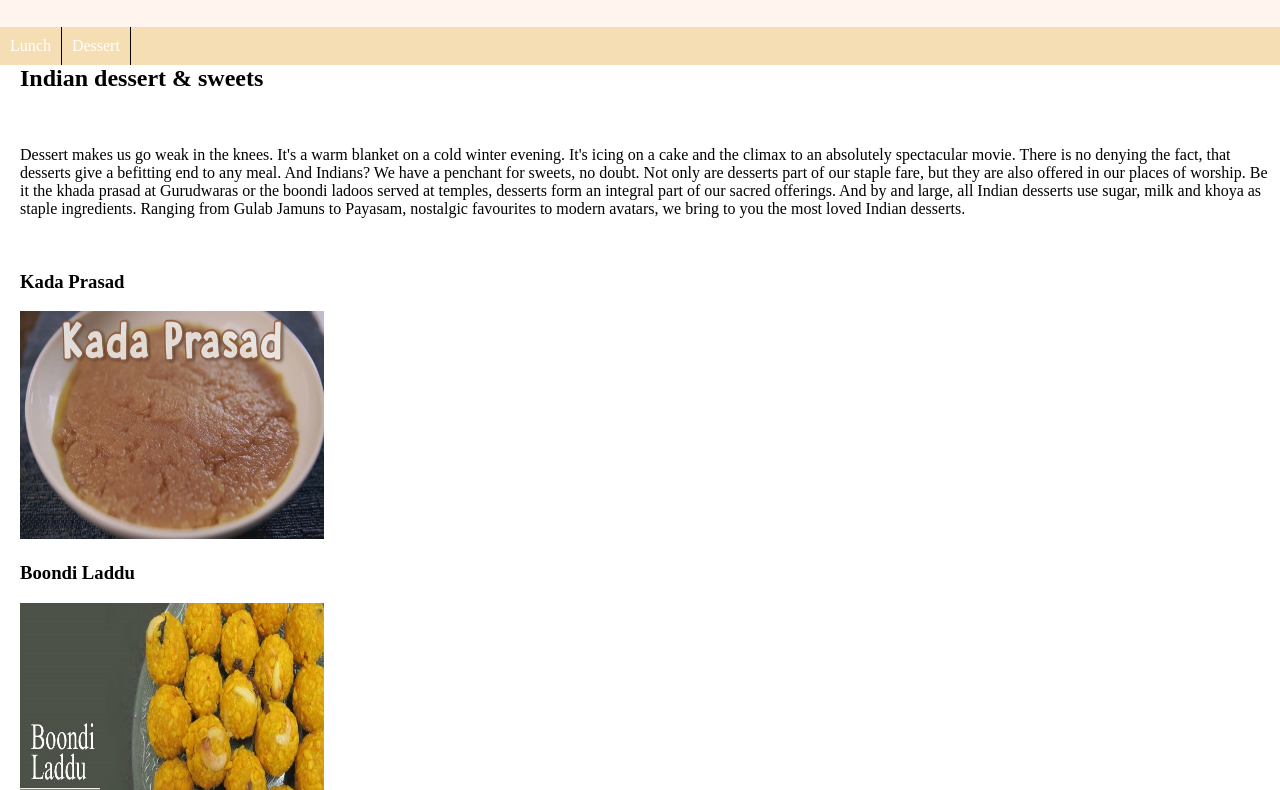
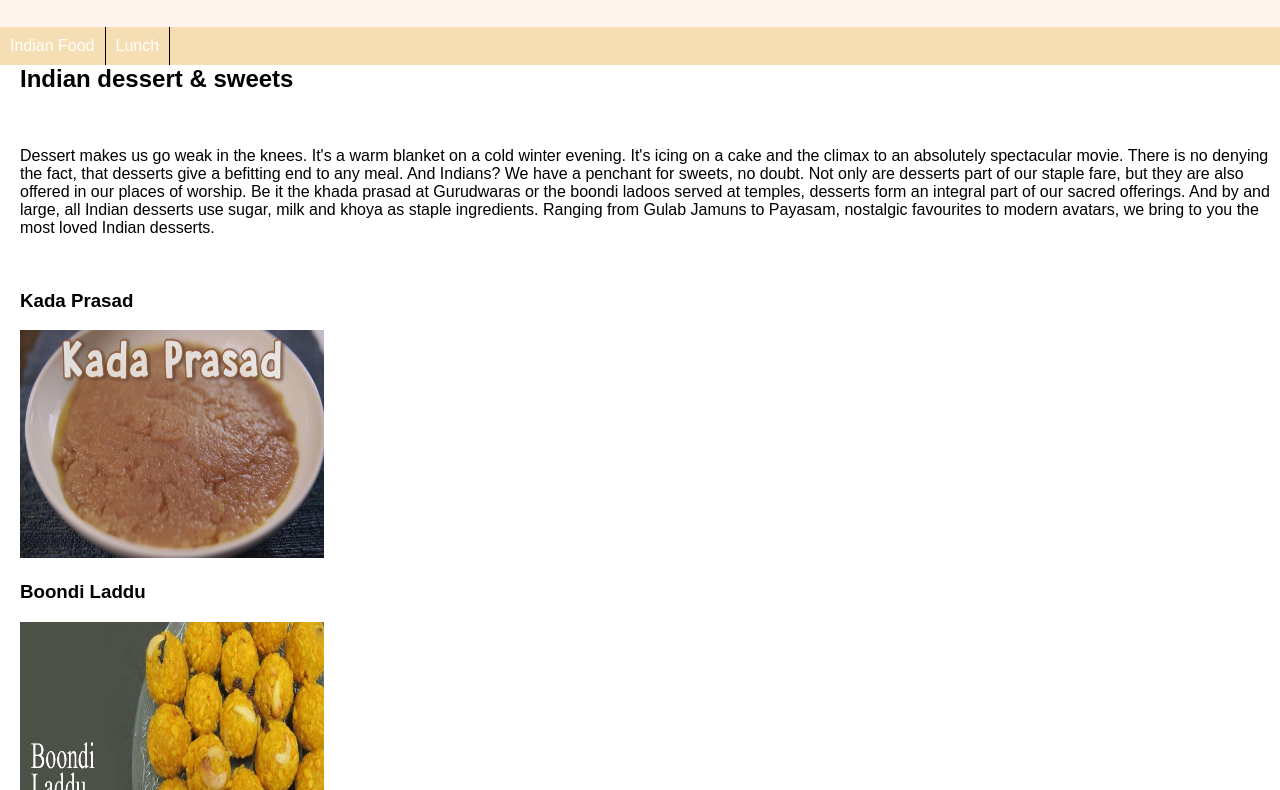
Before and after one commit to dialm4masala/indianfood, a plain HTML site: page dessert.html in a window 1280 px wide. Shown: the part 93-883 px from the top of the page. Drawn offline with Linux system fonts and the light colour scheme.

```diff
--- a/css/style.css
+++ b/css/style.css
@@ -1,6 +1,10 @@
 html, body {
     margin: 0;
     padding: 0;
+}
+
+body {
+    font-family: 'Cuprum', sans-serif;
 }
 
 #container {
--- a/dessert.html
+++ b/dessert.html
@@ -13,8 +13,8 @@
 
     <div id="navigation">
         <ul>
-            <li><a href="index.html">Lunch</a></li>
-            <li><a href="lunch.html">Dessert</a></li>
+            <li><a href="index.html">Indian Food</a></li>
+            <li><a href="lunch.html">Lunch</a></li>
         </ul>
     </div>
 
```
Also changed, not shown: lunch.html (+2 -1 lines).
